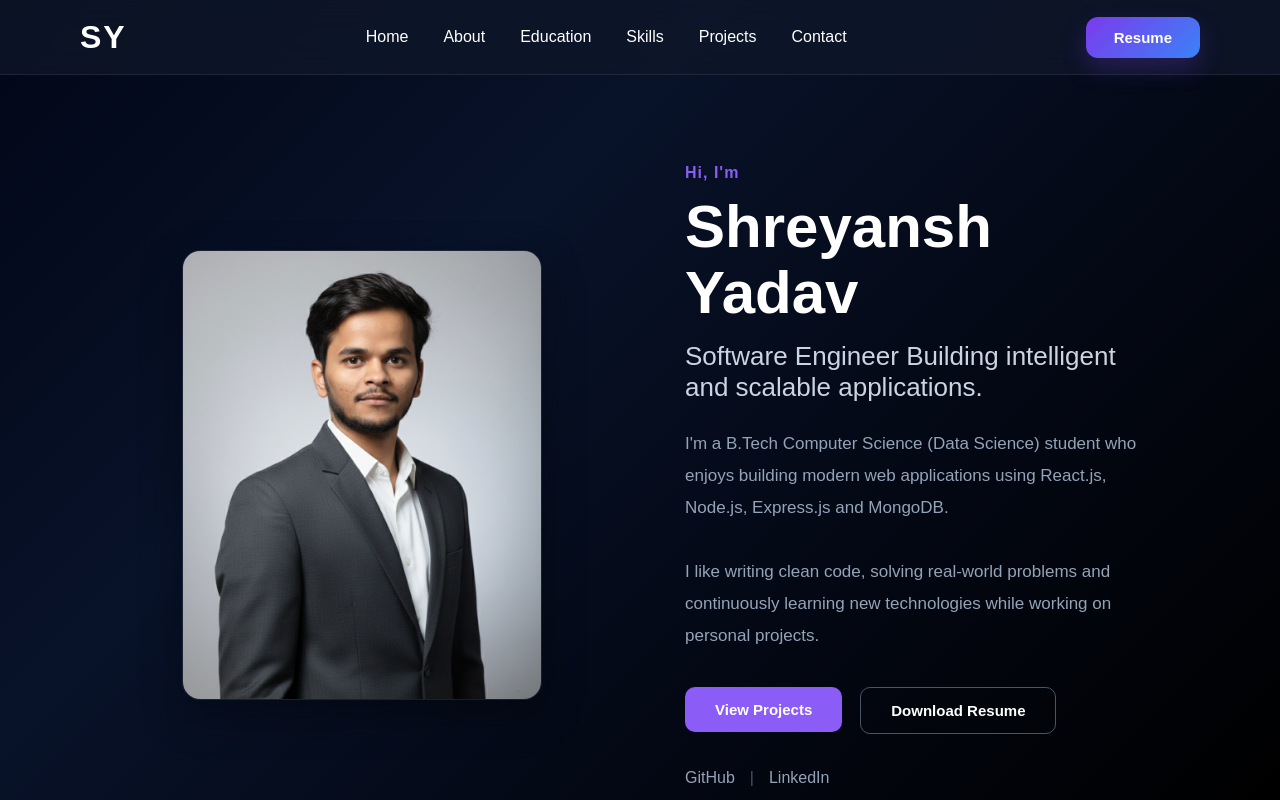
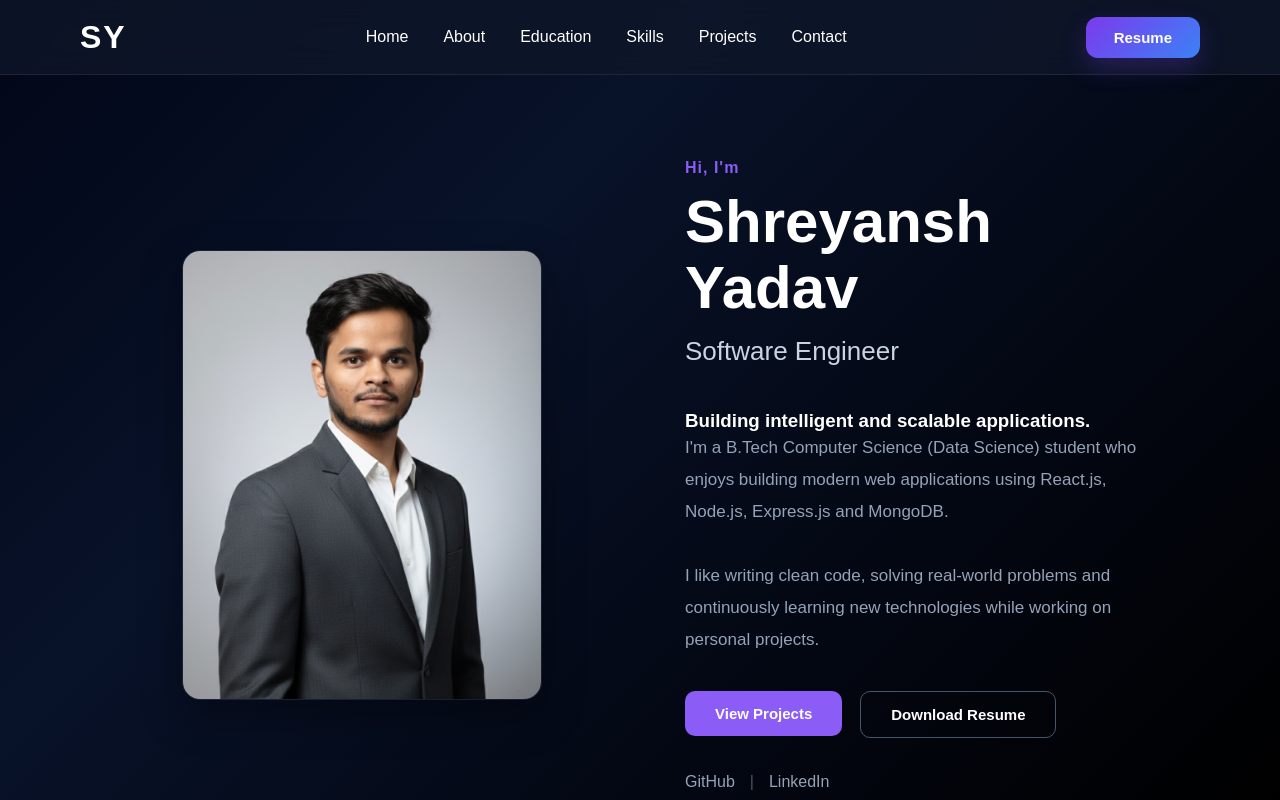
Before and after one commit to its-sky-2628/portfolio, a React (Vite) app: page / in a window 1280 px wide. Shown: the top 800 px of the page. Built offline with nearby package versions, Linux system fonts and the light colour scheme.

Commit message:
Updated login page

```diff
--- a/src/components/Hero.jsx
+++ b/src/components/Hero.jsx
@@ -27,8 +27,11 @@ const Hero = () => {
 
         <h2>
           Software Engineer
+          </h2>
+          <br></br>
+          <h3>
           Building intelligent and scalable applications.
-        </h2>
+        </h3>
 
         <p className="hero-description">
           I'm a B.Tech Computer Science (Data Science) student who enjoys
```
